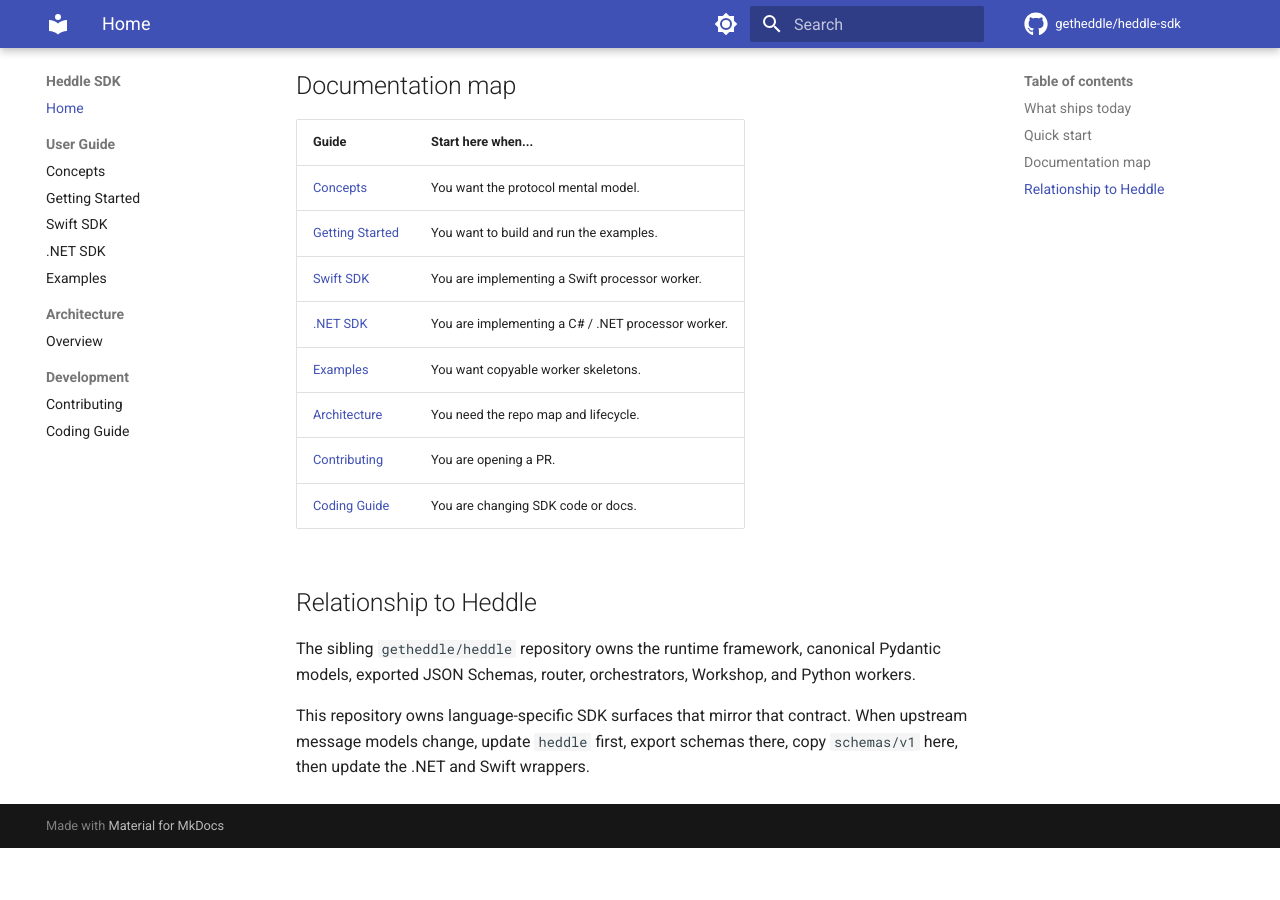
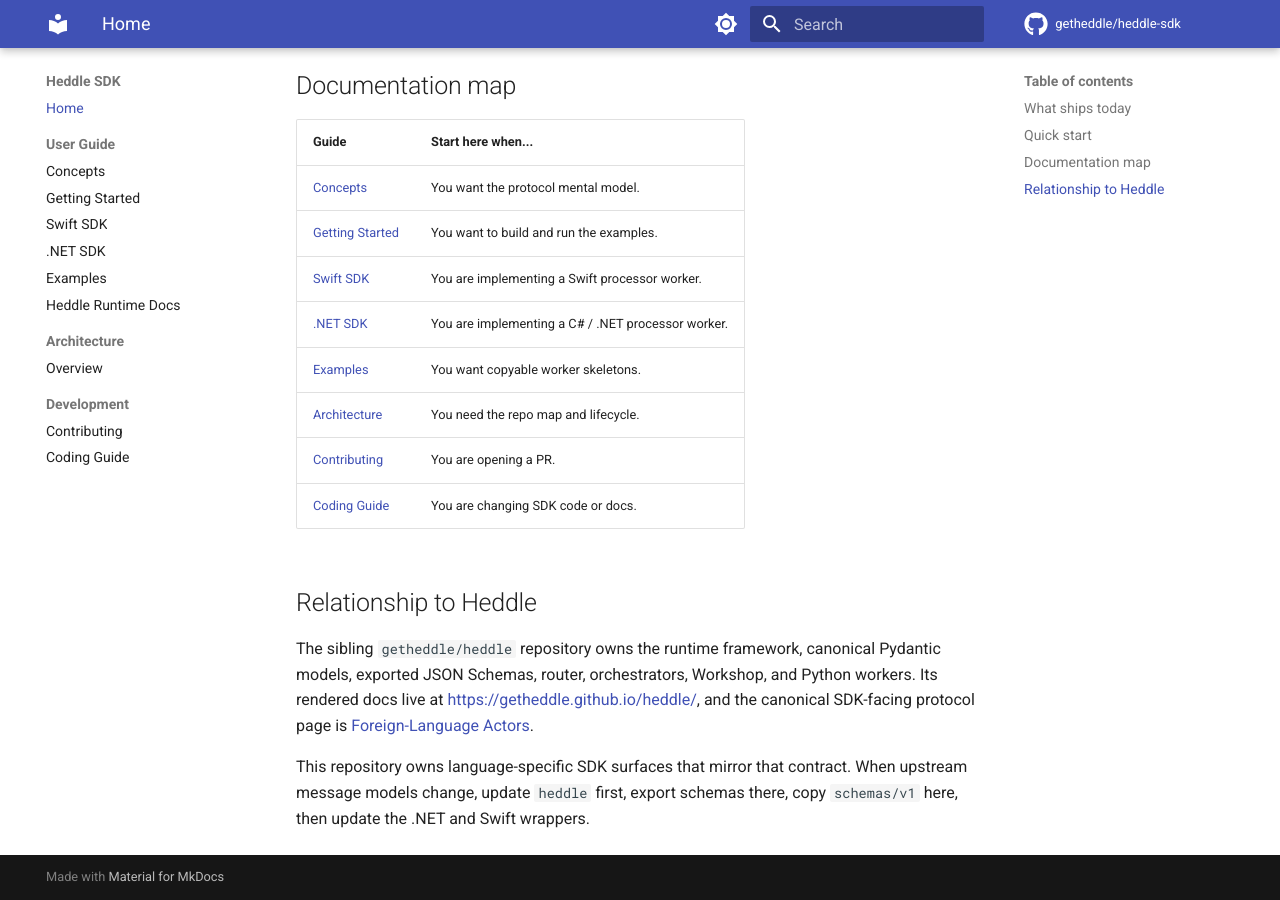
Before and after one commit to getheddle/heddle-sdk, an MkDocs documentation site: the page built from docs/index.md, in a window 1280 px wide and 900 px high, scrolled down 1368 px. Built offline with MkDocs 1.6.1 and Material for MkDocs 9.7.7, drawn with Linux system fonts in a browser that asks for light colours; comment, search, counter and statistics services are not loaded; before the commit the page ends 2216 px from its top, so only the background shows below that.

Commit message:
docs: cross-link Heddle runtime docs

```diff
--- a/docs/index.md
+++ b/docs/index.md
@@ -57,6 +57,9 @@ swift run --package-path examples/swift/echo-worker EchoWorker
 The sibling `getheddle/heddle` repository owns the runtime framework,
 canonical Pydantic models, exported JSON Schemas, router, orchestrators,
 Workshop, and Python workers.
+Its rendered docs live at <https://getheddle.github.io/heddle/>, and the
+canonical SDK-facing protocol page is
+[Foreign-Language Actors](https://getheddle.github.io/heddle/foreign-actors/).
 
 This repository owns language-specific SDK surfaces that mirror that contract.
 When upstream message models change, update `heddle` first, export schemas
--- a/mkdocs.yml
+++ b/mkdocs.yml
@@ -69,6 +69,7 @@ nav:
     - Swift SDK: SWIFT.md
     - .NET SDK: DOTNET.md
     - Examples: EXAMPLES.md
+    - Heddle Runtime Docs: https://getheddle.github.io/heddle/
   - Architecture:
     - Overview: ARCHITECTURE.md
   - Development:
```
Also changed, not shown: README.md (+4 -0 lines).
